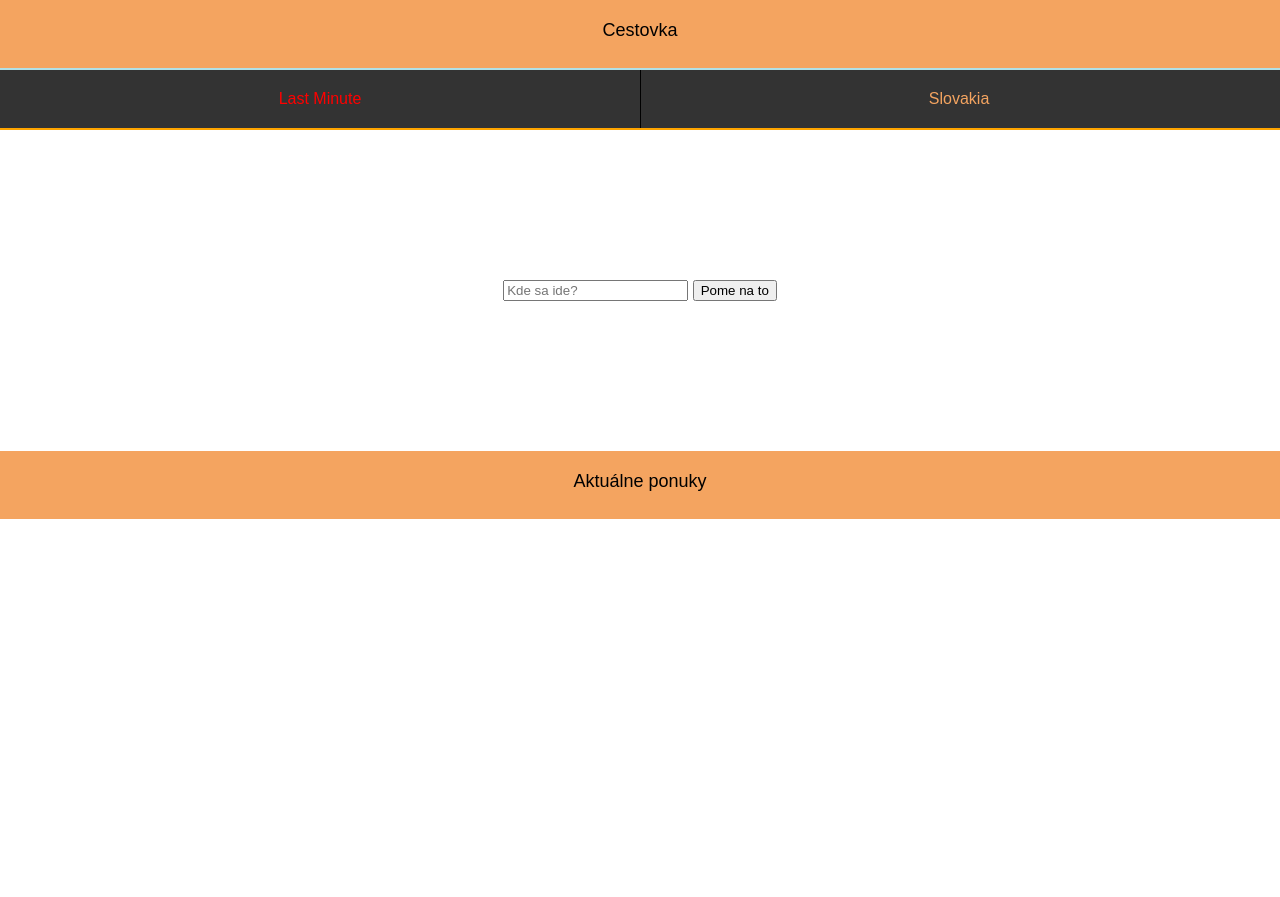
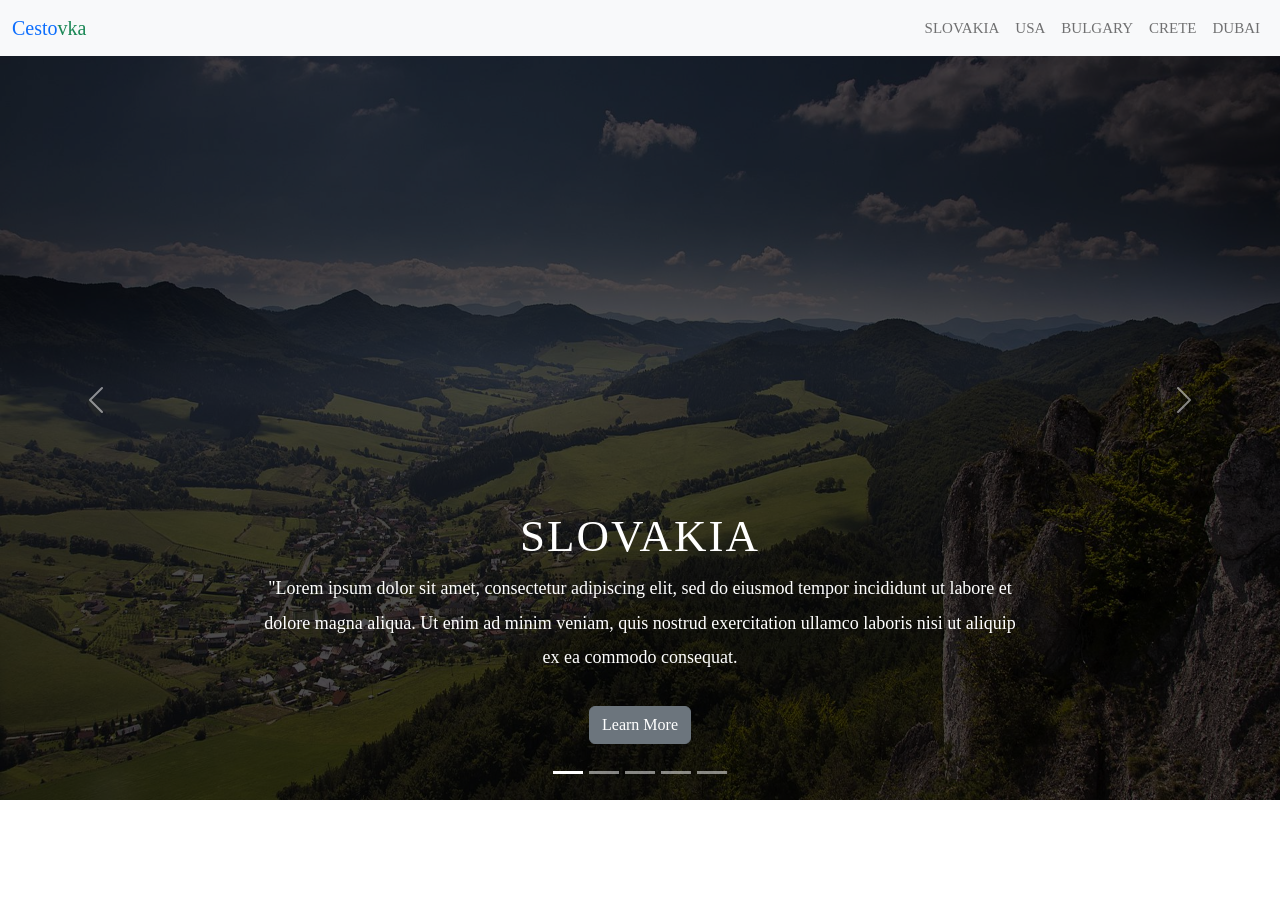
Before and after one commit to Andreas139/gitRepositary, a PHP site: page /main.html in a window 1280 px wide. Shown: the top 897 px of the page. Before the commit the page ends 519 px from the top, so only its background shows below. Run offline with PHP 8.4, Linux system fonts and the light colour scheme; some libraries are stand-ins or nearby versions.

Commit message:
Dokoncovanie prvej stranky cestovky

```diff
--- a/main.html
+++ b/main.html
@@ -2,44 +2,373 @@
 <html lang="en">
 <head>
     <meta charset="UTF-8">
+
     <title>Title</title>
+    <meta name="viewport" content="width=device-width, initial-scale=1.0">
     <link rel="stylesheet" href="style.css">
+    <!-- CSS only -->
+
+    <link href="https://cdn.jsdelivr.net/npm/bootstrap@5.2.2/dist/css/bootstrap.min.css" rel="stylesheet" integrity="sha384-Zenh87qX5JnK2Jl0vWa8Ck2rdkQ2Bzep5IDxbcnCeuOxjzrPF/et3URy9Bv1WTRi" crossorigin="anonymous">
+    <!-- Bootstrap icons -->
+    <link rel="stylesheet" href="https://cdn.jsdelivr.net/npm/bootstrap-icons@1.9.1/font/bootstrap-icons.css">
+
 
 </head>
 <body>
+<nav class="navbar navbar-expand-lg bg-light fixed-top">
+    <div class="container-fluid">
+        <a class="navbar-brand" href="#"><span class="text-primary">Cesto</span><span class="text-success">vka</span></a>
+        <button class="navbar-toggler" type="button" data-bs-toggle="collapse" data-bs-target="#navbarSupportedContent" aria-controls="navbarSupportedContent" aria-expanded="false" aria-label="Toggle navigation">
+            <span class="navbar-toggler-icon"></span>
+        </button>
+        <div class="collapse navbar-collapse" id="navbarSupportedContent">
+            <ul class="navbar-nav ms-auto mb-2 mb-lg-0">
 
-<div class="Meno">
-    <h>Cestovka</h>
+                <li class="nav-item">
+                    <a class="nav-link" href="#SlovakiaMore">Slovakia</a>
+                </li>
+                <li class="nav-item">
+                    <a class="nav-link" href="#USA">USA</a>
+                </li>
+                <li class="nav-item">
+                    <a class="nav-link" href="#Bulgary">Bulgary</a>
+                </li>
+                <li class="nav-item">
+                    <a class="nav-link" href="#Crete">Crete</a>
+                </li>
+                <li class="nav-item">
+                    <a class="nav-link" href="#Dubai">Dubai</a>
+                </li>
+
+            </ul>
+        </div>
+    </div>
+</nav>
+
+<div id="carouselExampleCaptions" class="carousel slide" data-bs-ride="false">
+    <div class="carousel-indicators">
+        <button type="button" data-bs-target="#carouselExampleCaptions" data-bs-slide-to="0" class="active" aria-current="true" aria-label="Slide 1"></button>
+        <button type="button" data-bs-target="#carouselExampleCaptions" data-bs-slide-to="1" aria-label="Slide 2"></button>
+        <button type="button" data-bs-target="#carouselExampleCaptions" data-bs-slide-to="2" aria-label="Slide 3"></button>
+        <button type="button" data-bs-target="#carouselExampleCaptions" data-bs-slide-to="3" aria-label="Slide 4"></button>
+        <button type="button" data-bs-target="#carouselExampleCaptions" data-bs-slide-to="4" aria-label="Slide 5"></button>
+    </div>
+    <div class="carousel-inner">
+        <div class="carousel-item active">
+            <img src="project-2img/Slovakia.jpg" class="d-block w-100" alt="...">
+            <div class="carousel-caption ">
+                <h5>Slovakia</h5>
+                <p>"Lorem ipsum dolor sit amet, consectetur adipiscing elit, sed do eiusmod tempor
+                    incididunt ut labore et dolore magna aliqua. Ut enim ad minim
+                    veniam, quis nostrud exercitation ullamco laboris nisi ut aliquip ex ea commodo consequat.</p>
+                <p><a href="#SlovakiaMore" class="btn btn-secondary mt-3"> Learn More</a> </p>
+            </div>
+        </div>
+        <div class="carousel-item">
+            <img src="project-2img/Dubai.jpg" class="d-block w-100" alt="...">
+            <div class="carousel-caption ">
+                <h5>Dubai</h5>
+                <p>"Lorem ipsum dolor sit amet, consectetur adipiscing elit, sed do eiusmod tempor
+                    incididunt ut labore et dolore magna aliqua. Ut enim ad minim
+                    veniam, quis nostrud exercitation ullamco laboris nisi ut aliquip ex ea commodo consequat.</p>
+                <p><a href="#" class="btn btn-success mt-3"> Learn More</a> </p>
+            </div>
+        </div>
+        <div class="carousel-item">
+            <img src="project-2img/Bulgaria.jpg" class="d-block w-100" alt="...">
+            <div class="carousel-caption ">
+                <h5>Bulgaria</h5>
+                <p>"Lorem ipsum dolor sit amet, consectetur adipiscing elit, sed do eiusmod tempor
+                    incididunt ut labore et dolore magna aliqua. Ut enim ad minim
+                    veniam, quis nostrud exercitation ullamco laboris nisi ut aliquip ex ea commodo consequat.</p>
+                <p><a href="#" class="btn btn-info mt-3"> Learn More</a> </p>
+            </div>
+        </div>
+        <div class="carousel-item">
+            <img src="project-2img/Crete.jpg" class="d-block w-100" alt="...">
+            <div class="carousel-caption ">
+                <h5>Crete</h5>
+                <p>"Lorem ipsum dolor sit amet, consectetur adipiscing elit, sed do eiusmod tempor
+                    incididunt ut labore et dolore magna aliqua. Ut enim ad minim
+                    veniam, quis nostrud exercitation ullamco laboris nisi ut aliquip ex ea commodo consequat.</p>
+                <p><a href="#" class="btn btn-info mt-3"> Learn More</a> </p>
+            </div>
+        </div>
+        <div class="carousel-item">
+            <img src="project-2img/USA.jpg" class="d-block w-100" alt="...">
+            <div class="carousel-caption ">
+                <h5>USA</h5>
+                <p>"Lorem ipsum dolor sit amet, consectetur adipiscing elit, sed do eiusmod tempor
+                    incididunt ut labore et dolore magna aliqua. Ut enim ad minim
+                    veniam, quis nostrud exercitation ullamco laboris nisi ut aliquip ex ea commodo consequat.</p>
+                <p><a href="#" class="btn btn-info mt-3"> Learn More</a> </p>
+            </div>
+        </div>
+    </div>
+    <button class="carousel-control-prev" type="button" data-bs-target="#carouselExampleCaptions" data-bs-slide="prev">
+        <span class="carousel-control-prev-icon" aria-hidden="true"></span>
+        <span class="visually-hidden">Previous</span>
+    </button>
+    <button class="carousel-control-next" type="button" data-bs-target="#carouselExampleCaptions" data-bs-slide="next">
+        <span class="carousel-control-next-icon" aria-hidden="true"></span>
+        <span class="visually-hidden">Next</span>
+    </button>
 </div>
 
-<div class="options">
-    <div class="lavyLink">
-        <a href="#" id="aa" >Last Minute</a>
+<!-- about section -->
+
+<section id="about" class="about section-padding">
+    <div class="container">
+        <div class="row">
+            <div class="col-lg-4 col-md-12 col-12">
+                <div class="about-img" >
+                    <img src="project-1-img/about.jpg" alt="" class="img-fluid">
                 </div>
-
-    <div class="pravyLink">
-        <a href="#" id="bb" >Slovakia</a>
+            </div>
+            <div class="col-lg-8 col-md-12 col-12 ps-lg-5 md-md-5">
+                <div class="about-text">
+                    <h2>We Provide Best Quality <br> Services Ever</h2>
+                    <p>Lorem ipsum dolor sit amet, consectetur adipiscing elit, sed do eiusmod tempor
+                        incididunt ut labore et dolore magna aliqua. </p>
+                    <a href="#" class="btn btn-warning">Learn more</a>
                 </div>
             </div>
 
-<div class="empty">
+
+        </div>
+        <div class="row">
+            <div class="col-lg-4 col-md-12 col-12">
+                <div class="about-img">
+                    <img src="project-1-img/about.jpg" alt="" class="img-fluid">
+                </div>
+            </div>
+            <div class="col-lg-8 col-md-12 col-12 ps-lg-5 md-md-5">
+                <div class="about-text">
+                    <h2>We Provide Best Quality <br> Services Ever</h2>
+                    <p>Lorem ipsum dolor sit amet, consectetur adipiscing elit, sed do eiusmod tempor
+                        incididunt ut labore et dolore magna aliqua. </p>
+                    <a href="#" class="btn btn-warning">Learn more</a>
+                </div>
             </div>
 
-<div class="search-container">
-    <form action="/action_page.php">
-        <input type="text" placeholder="Kde sa ide?" name="search">
-        <button type="submit">Pome na to</button>
-    </form>
+
         </div>
 
-<div class="empty">
     </div>
 
-<div class="MenuPonuk">
-    <h>Aktuálne ponuky</h>
+</section>
+
+
+
+
+
+
+<!--Portfolio section -->
+
+<section id="portfolio" class="portfolio section-padding">
+    <div class="container">
+        <div class="row">
+            <div class="col-md-12">
+                <div class="section-header text-center pb-5 " >
+                    <h2> Our Projects </h2>
+                    <p>
+                        Lorem ipsum dolor sit amet, consectetur adipiscing elit, sed <br>
+                        do eiusmod tempor
+                        incididunt ut labore et dolore magna aliqua.
+                    </p>
+                </div>
+            </div>
+        </div>
+
+        <div class="row">
+            <div class="col-md-12">
+                <div class="section-header text-center pb-5">
+                        <div class="card text-light text-center bg-white pb-2" id="SlovakiaMore">
+                            <div class="card-body text-dark">
+                                <div class="img-area mb-4">
+
+                                    <img src="project-2img/Slovakia1.jpg" class="img-fluid" >
+                                </div>
+                                <h3 class="card-title">Slovakia</h3>
+                                <p class="lead">Lorem ipsum dolor sit amet, consectetur adipisicing elit. Deserunt itaque nostrum optio qui vel. Ad animi, autem consequuntur cumque doloribus et expedita inventore ipsum perferendis
+                                    possimus quisquam, repellat, sit temporibus?</p>
+                                <button class="btn bg-warning text-dark">Learn More</button>
+
+                            </div>
+                        </div>
+                </div>
+            </div>
+        </div>
+
+        <div class="row">
+            <div class="col-md-12">
+                <div class="section-header text-center pb-5">
+                    <div class="card text-light text-center bg-white pb-2">
+                        <div class="card-body text-dark">
+                            <div class="img-area mb-4">
+                                <img src="project-2img/Slovakia1.jpg" class="img-fluid" id="obr">
+                            </div>
+                            <h3 class="card-title">Slovakia</h3>
+                            <p class="lead">Lorem ipsum dolor sit amet, consectetur adipisicing elit. Deserunt itaque nostrum optio qui vel. Ad animi, autem consequuntur cumque doloribus et expedita inventore ipsum perferendis
+                                possimus quisquam, repellat, sit temporibus?</p>
+                            <button class="btn bg-warning text-dark">Learn More</button>
+
+                        </div>
+                    </div>
+                </div>
+            </div>
         </div>
 
 
 
+
+
+
+
+
+
+
+    </div>
+
+
+
+</section>
+
+<!-- team section -->
+<section id="team" class="team section-padding">
+    <div class="container">
+        <div class="row">
+                <div class="col-12 col-md-6 col-lg-3">
+                    <div class="card text-center">
+                        <div class="card-body">
+                            <img src="project-1-img/team-1.jpg" alt="" class="img-fluid rounded-circle">
+                            <h3 class="card-title py-2">Jack Willson</h3>
+                            <p class="card-text">Lorem ipsum dolor sit amet, consectetur adipisicing elit. Assumenda beatae blanditiis commodi consectetur, culpa error esse est id mollitia non odit
+                                perferendis, quidem quod recusandae repellat repudiandae sint suscipit voluptatum.</p>
+                            <p class="socials">
+                            <i class="bi bi-twitter text-dark mx-1"></i>
+                            <i class="bi bi-facebook text-dark mx-1"></i>
+                            <i class="bi bi-linkedin text-dark mx-1"></i>
+                            <i class="bi bi-instagram text-dark mx-1"></i>
+
+                            </p>
+                        </div>
+                    </div>
+                </div>
+
+                <div class="col-12 col-md-6 col-lg-3">
+                    <div class="card text-center">
+                        <div class="card-body">
+                            <img src="project-1-img/team-2.jpg" alt="" class="img-fluid rounded-circle">
+                            <h3 class="card-title py-2">Jack Willson</h3>
+                            <p class="card-text">Lorem ipsum dolor sit amet, consectetur adipisicing elit. Assumenda beatae blanditiis commodi consectetur, culpa error esse est id mollitia non odit
+                                perferendis, quidem quod recusandae repellat repudiandae sint suscipit voluptatum.</p>
+                            <p class="socials">
+                                <i class="bi bi-twitter text-dark mx-1"></i>
+                                <i class="bi bi-facebook text-dark mx-1"></i>
+                                <i class="bi bi-linkedin text-dark mx-1"></i>
+                                <i class="bi bi-instagram text-dark mx-1"></i>
+
+                            </p>
+                        </div>
+                    </div>
+                </div>
+
+                <div class="col-12 col-md-6 col-lg-3">
+                    <div class="card text-center">
+                        <div class="card-body">
+                            <img src="project-1-img/team-3.jpg" alt="" class="img-fluid rounded-circle">
+                            <h3 class="card-title py-2">Jack Willson</h3>
+                            <p class="card-text">Lorem ipsum dolor sit amet, consectetur adipisicing elit. Assumenda beatae blanditiis commodi consectetur, culpa error esse est id mollitia non odit
+                                perferendis, quidem quod recusandae repellat repudiandae sint suscipit voluptatum.</p>
+                            <p class="socials">
+                                <i class="bi bi-twitter text-dark mx-1"></i>
+                                <i class="bi bi-facebook text-dark mx-1"></i>
+                                <i class="bi bi-linkedin text-dark mx-1"></i>
+                                <i class="bi bi-instagram text-dark mx-1"></i>
+
+                            </p>
+                        </div>
+                    </div>
+                </div>
+
+                <div class="col-12 col-md-6 col-lg-3">
+                    <div class="card text-center">
+                        <div class="card-body">
+                            <img src="project-1-img/team-4.jpg" alt="" class="img-fluid rounded-circle">
+                            <h3 class="card-title py-2">Jack Willson</h3>
+                            <p class="card-text">Lorem ipsum dolor sit amet, consectetur adipisicing elit. Assumenda beatae blanditiis commodi consectetur, culpa error esse est id mollitia non odit
+                                perferendis, quidem quod recusandae repellat repudiandae sint suscipit voluptatum.</p>
+                            <p class="socials">
+                                <i class="bi bi-twitter text-dark mx-1"></i>
+                                <i class="bi bi-facebook text-dark mx-1"></i>
+                                <i class="bi bi-linkedin text-dark mx-1"></i>
+                                <i class="bi bi-instagram text-dark mx-1"></i>
+
+                            </p>
+                        </div>
+                    </div>
+                </div>
+
+            </div>
+        </div>
+    </div>
+</section>
+
+<!-- contact section-->
+ <section id="contact" class="contact section-padding">
+     <div class="container">
+         <div class="row">
+             <div class="col-md-12">
+                 <div class="section-header text-center pb-5">
+                     <h2> Contact us </h2>
+                     <p>
+                         Lorem ipsum dolor sit amet,
+                         incididunt ut labore et dolore magna aliqua.
+                     </p>
+                 </div>
+             </div>
+         </div>
+         <div class="row m-0">
+             <div class="col-md-12 p-0 pt-4 pb-4">
+                 <form action="#" class="bg-light p-4.m-auto">
+                     <div class="row">
+                         <div class="col-md-12">
+                             <div class="mb-3">
+                                 <input type="text" class="form-control" required placeholder="Your Full Name">
+                             </div>
+                         </div>
+                         <div class="col-md-12">
+                             <div class="mb-3">
+                                 <input type="email" class="form-control" required placeholder="Your email Here">
+                             </div>
+                         </div>
+                         <div class="col-md-12">
+                             <div class="mb-3">
+                             <textarea rows="3" required class="form-control"
+                                       placeholder="Your Query Here"></textarea>
+                             </div>
+                         </div>
+                         <button class="btn btn-warning btn-lg btn-block mt-3">Send Now</button>
+                     </div>
+                 </form>
+             </div>
+         </div>
+     </div>
+ </section>
+
+<!---- footer -->
+
+<footer class="bg-dark p-2 text-center">
+    <div class="container">
+        <div class="text-white"> All Rights Reserved @Cestovka</div>
+    </div>
+</footer>
+
+
+
+
+<!-- JavaScript Bundle with Popper -->
+<script src="https://cdn.jsdelivr.net/npm/bootstrap@5.2.2/dist/js/bootstrap.bundle.min.js" integrity="sha384-OERcA2EqjJCMA+/3y+gxIOqMEjwtxJY7qPCqsdltbNJuaOe923+mo//f6V8Qbsw3" crossorigin="anonymous"></script>
 </body>
 </html>
--- a/style.css
+++ b/style.css
@@ -1,76 +1,138 @@
-.options {
+*{
+    font-family: montserrat;
+
+}
+body{
+    background: red;
 
 }
 
-.lavyLink{ text-align: center;
-    width: 50%;
-    height: 10%;
-    display: inline-block;
-    padding-top: 20px;
-    padding-bottom: 20px;
-    border-right: 1px solid black;
-}
-.pravyLink{ text-align: center;
-    height: 10%;
-    width: 49%;
-    padding-top: 20px;
-    padding-bottom: 20px;
-    display: inline-block}
-
-#aa  {
-
-    color: #f00;
-    padding: 14px;
-
-    text-decoration: none;
+.section-padding{
+    padding: 100px 0;
 }
 
-#bb  {
-    color: sandybrown;
-    padding: 14px;
+.carousel-item {
+    height: 100vh;
+    min-height: 300px;
 
-    /*border-right: 1px solid black; */
-    text-decoration: none;
-}
-.options {
-    position: relative;
-    overflow: hidden;
-    background-color: #333;
-    border-top: 2px solid powderblue;
-    border-bottom: 2px solid orange;
 }
 
-.Meno {
-    padding-top: 20px;
-    text-align: center;
-    font-size: large;
-    height: 3rem;
-    background-color: sandybrown;
+.carousel-caption{
+    bottom: 220px;
+    z-index: 2;
+}
+.carousel-caption h5{
+    font-size: 45px;
+    text-transform: uppercase;
+    letter-spacing: 2px;
+    margin-top: 25px;
+}
+.carousel-caption {
+    width: 60%;
+    margin: auto;
+    font-size: 18px;
+    line-height: 1.9;
+}
+.carousel-inner::before{
+    content: '';
+    position: absolute;
+    width: 100%;
+    height: 100%;
+    top: 0;
+    left: 0;
+    background: rgba(0,0,0,0.7);
+    z-index: 1;
+}
+
+.navbar-nav a{
+    font-size: 15px;
+    text-transform: uppercase;
+    font-weight: 500;
+}
+.navbar-light . navbar-brand{
+    color: black;
+    font-size: 25px;
+    text-transform: uppercase;
+    font-weight: 700;
+    letter-spacing: 2px;
+}
+
+.navbar-light .navbar-brand:focus
+.navbar-light .navbar-brand:hover {
+    color: black;
+}
+
+.navbar-light .navbar-nav .navbar-link{
+    color: black;
+}
+
+.w-100{
+    height: 100vh;
+}
+.services .card-body i {
+  font-size: 50px;
+}
+
+.team .card-body i{
+    font-size: 20px;
+}
+
+.portfolio .card {
+    box-shadow:  15px 15px 40px rgba(0,0,0,0.15);
+
+}
+.team .card {
+    box-shadow:  15px 15px 40px rgba(0,0,0,0.15);
+
+}
+#obr {
+    border-radius: 15px;
 }
 
 
 
 
 
-/* Style the top navigation bar */
+/* responzivne css */
 
-
-body {
-    margin: 0;
-    font-family: Arial, Helvetica, sans-serif;
+@media only screen and (min-width: 768px) and (max-width: 991px) {
+    .carousel-caption{
+        bottom: 370px;
+    }
+    .carousel-caption p{
+        width: 100%;
+    }
+    .card{
+        margin-bottom: 30px;
+    }
+    .img-area img{
+        width: 100%;
+    }
 }
 
-.empty {
-    height: 150px;
+@media only screen and (max-width: 767px){
+    .navbar-nav{
+        text-align: center;
+    }
+    .carousel-caption{
+        bottom: 125px;
+    }
+    .carousel-caption h5 {
+        padding: 10px 15px;
+    }
+    .carousel-caption a{
+        padding: 10px 15px;
+    }
+    .carousel-caption p {
+        width: 100%;
+        line-height: 1.6;
+        font-size: 12px;
+    }
+    .about-text {
+        padding-top: 50px;
+    }
+    .card{
+        margin-bottom: 50px ;
+    }
+
 }
-
-.search-container {
-    text-align: center;
-}
-.MenuPonuk {
-    padding-top: 20px;
-    text-align: center;
-    font-size: large;
-    height: 3rem;
-    background-color: sandybrown;
-}
```
Also changed, not shown: project-2img/Bulgaria.jpg (added), project-2img/Crete.jpg (added), project-2img/Dubai.jpg (added), project-2img/Dubai1.jpg (added), project-2img/Slovakia.jpg (added), project-2img/Slovakia1.jpg (added), project-2img/USA.jpg (added), project-2img/USA1.jpg (added). Lines whose indentation alone changed are shown as unchanged.
